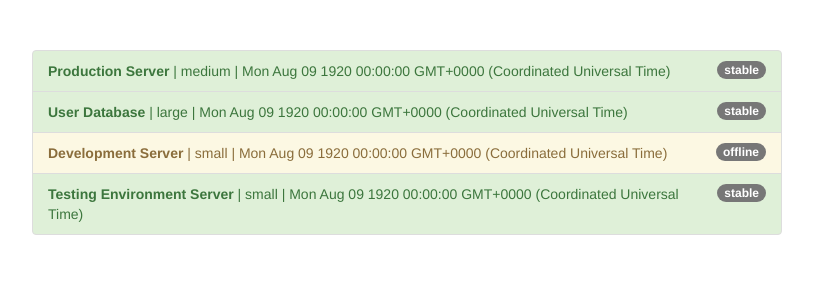
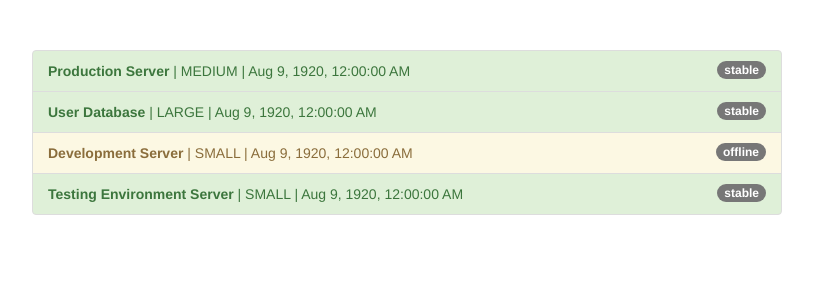
Before and after one commit to twolak88/ang-pipes, an Angular app: page / in a window 1280 px wide. Shown: the top 300 px of the page, without its empty margins (233-1046 px from the left). Built offline with nearby package versions, Linux system fonts and the light colour scheme.

Commit message:
uppercase and date parametrized pipe

```diff
--- a/src/app/app.component.html
+++ b/src/app/app.component.html
@@ -10,7 +10,9 @@
             class="badge">
             {{ server.status }}
           </span>
-          <strong>{{ server.name }}</strong> | {{ server.instanceType }} | {{ server.started }}
+          <strong>{{ server.name }}</strong> |
+          {{ server.instanceType | uppercase }} |
+          {{ server.started | date:'medium' }}
         </li>
       </ul>
     </div>
```
